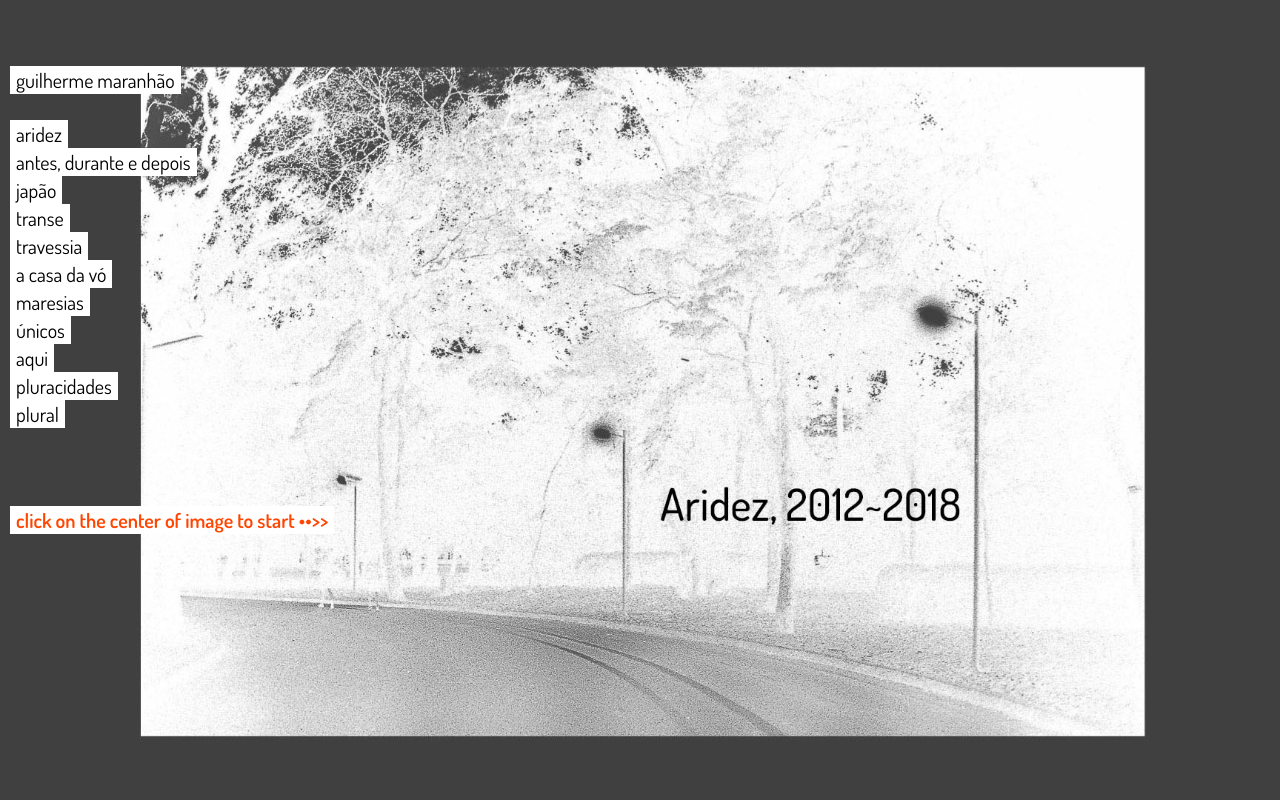
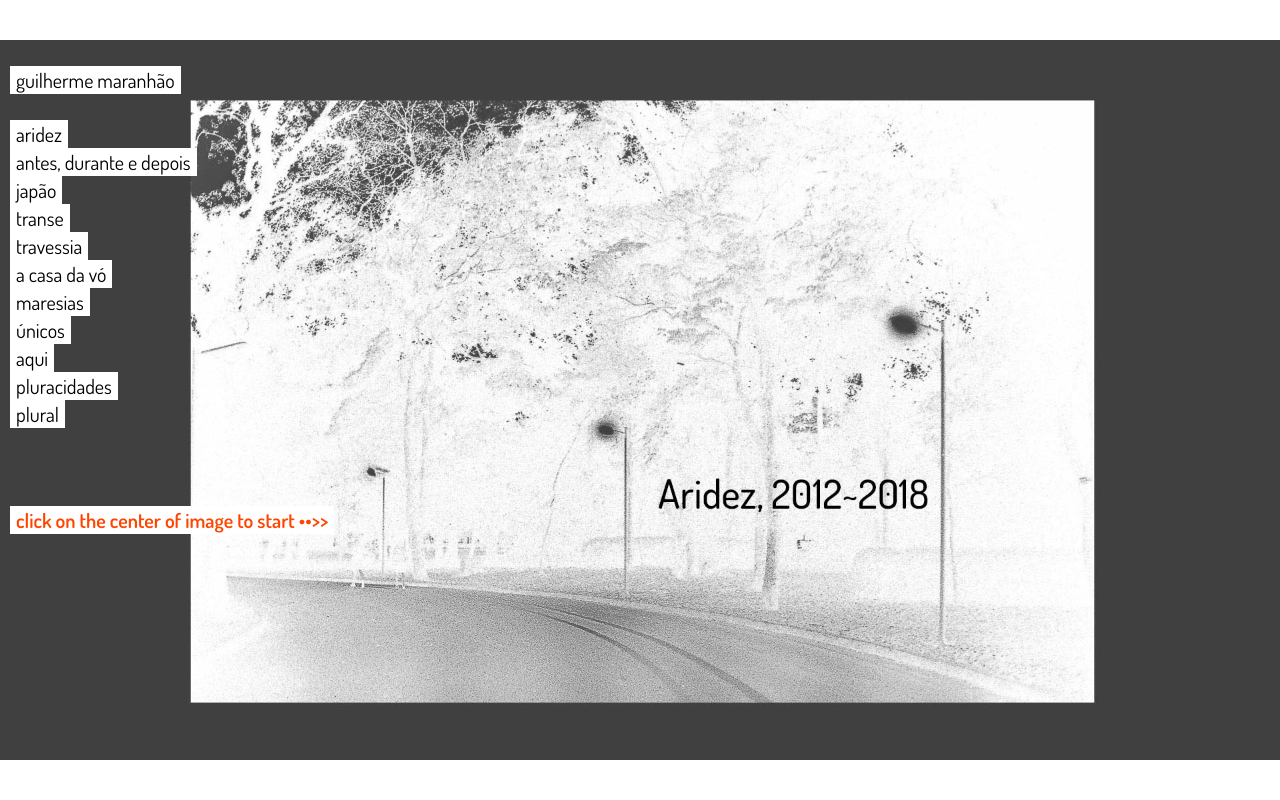
Before and after one commit to refotografia/portfolio, a PHP site: page / in a window 1280 px wide. Run offline with PHP 8.4, Linux system fonts and the light colour scheme.

Commit message:
Contain + No-repeat

```diff
--- a/styles.css
+++ b/styles.css
@@ -6,8 +6,9 @@
 .image-container {
     width: 100%;
     height: 100vh;
-    background-size: cover;
+    background-size: contain;
     background-position: center center;
+    background-repeat: no-repeat;
     transition: background-image 0.5s ease-in-out;
 }
 
```
